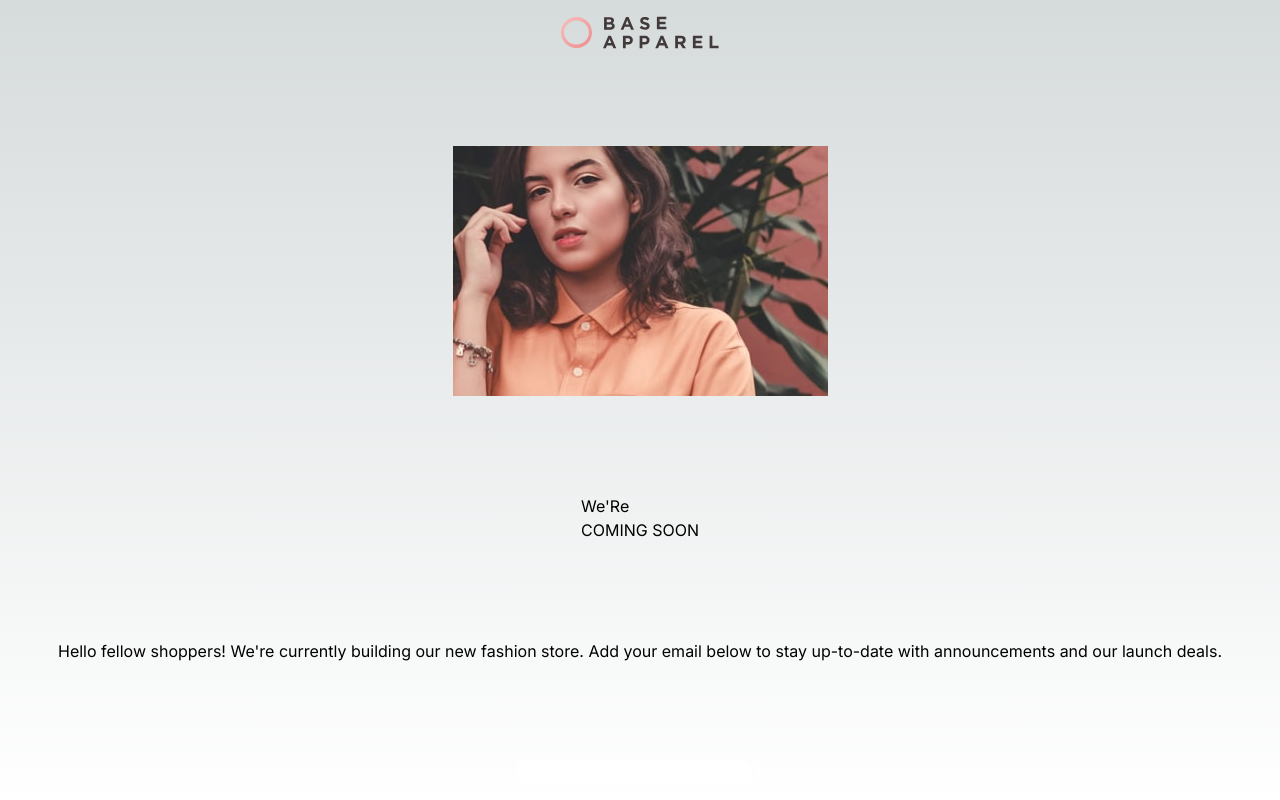
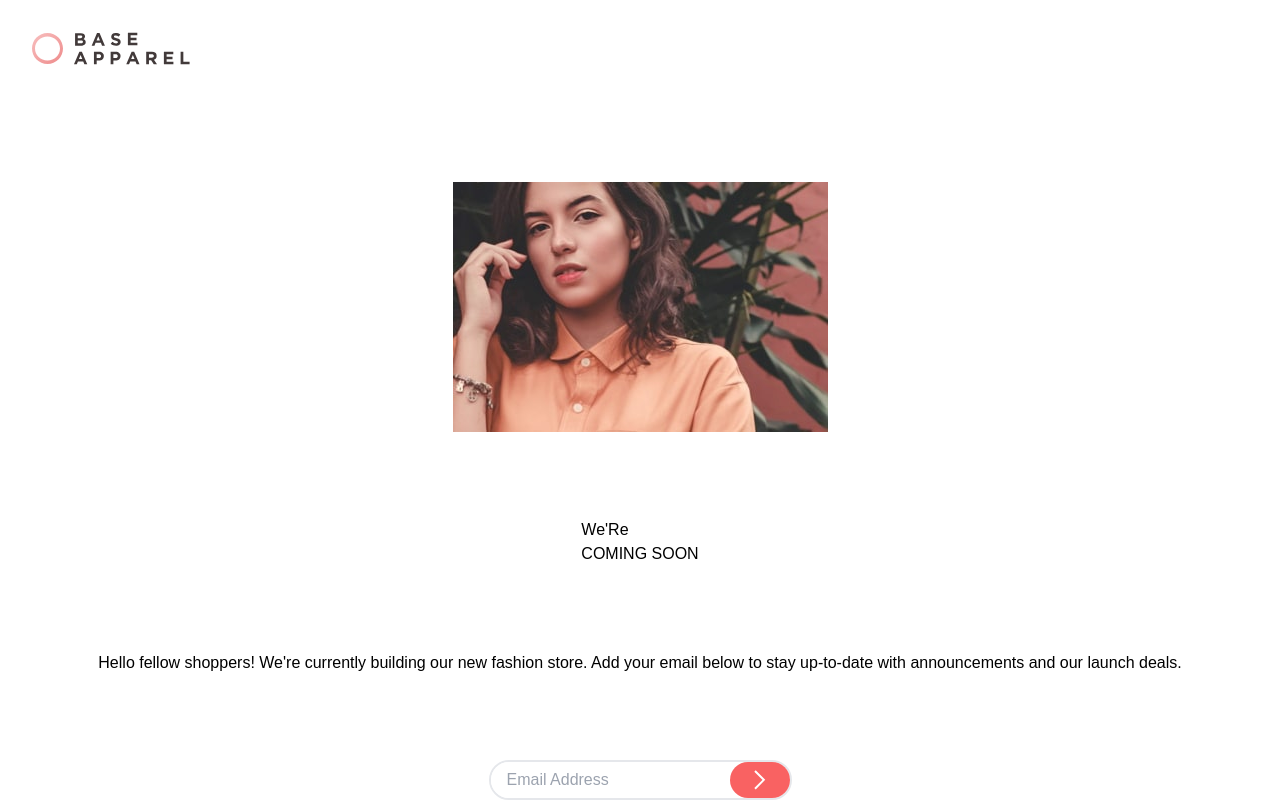
Before and after one commit to theisolatedmonk/base-apparel-coming-soon-page, a Next.js app: page / in a window 1280 px wide. Built offline with nearby package versions, Linux system fonts and the light colour scheme.

Commit message:
font-imported

```diff
--- a/src/app/page.tsx
+++ b/src/app/page.tsx
@@ -7,10 +7,10 @@ import arrow from '@/images/icon-arrow.svg'
 
 export default function Home() {
   return (
-    <main className="flex min-h-screen flex-col items-center justify-between p-4">
+    <main className="flex min-h-screen flex-col items-center justify-between bg-white font-JosefinSans">
 
-<div className="flex">
-  <Image src={logo} alt={''}/>
+<div className="flex  items-start justify-start w-full p-8">
+  <Image src={logo} alt={''} className=''/>
 
 </div>
 
@@ -21,9 +21,10 @@ export default function Home() {
 </div>
 
 <p className="">Hello fellow shoppers! We're currently building our new fashion store. Add your email below to stay up-to-date with announcements and our launch deals.</p>
-<div className=" flex">
-  <input type="email"  className=' rounded-lg outline-none'/>
-  <Image src={arrow} alt={''}/>
+<div className=" flex border-2 rounded-full">
+  <input type="email" placeholder='Email Address' className='  px-4 outline-none text-black
+   rounded-full'/>
+<div className="bg-[hsl(0,93%,68%)] px-6 py-2 rounded-full">  <Image src={arrow} alt={''} className=''/></div>
 
 </div>
     </main>
--- a/tailwind.config.js
+++ b/tailwind.config.js
@@ -7,10 +7,10 @@ module.exports = {
     ],
     theme: {
         extend: {
+            fontFamily: { JosefinSans: ['JosefinSans', 'sans-serif'] },
             backgroundImage: {
                 'gradient-radial': 'radial-gradient(var(--tw-gradient-stops))',
-        'gradient-conic':
-          'conic-gradient(from 180deg at 50% 50%, var(--tw-gradient-stops))',
+                'gradient-conic': 'conic-gradient(from 180deg at 50% 50%, var(--tw-gradient-stops))',
             },
         },
     },
```
Lines whose indentation alone changed are shown as unchanged.
